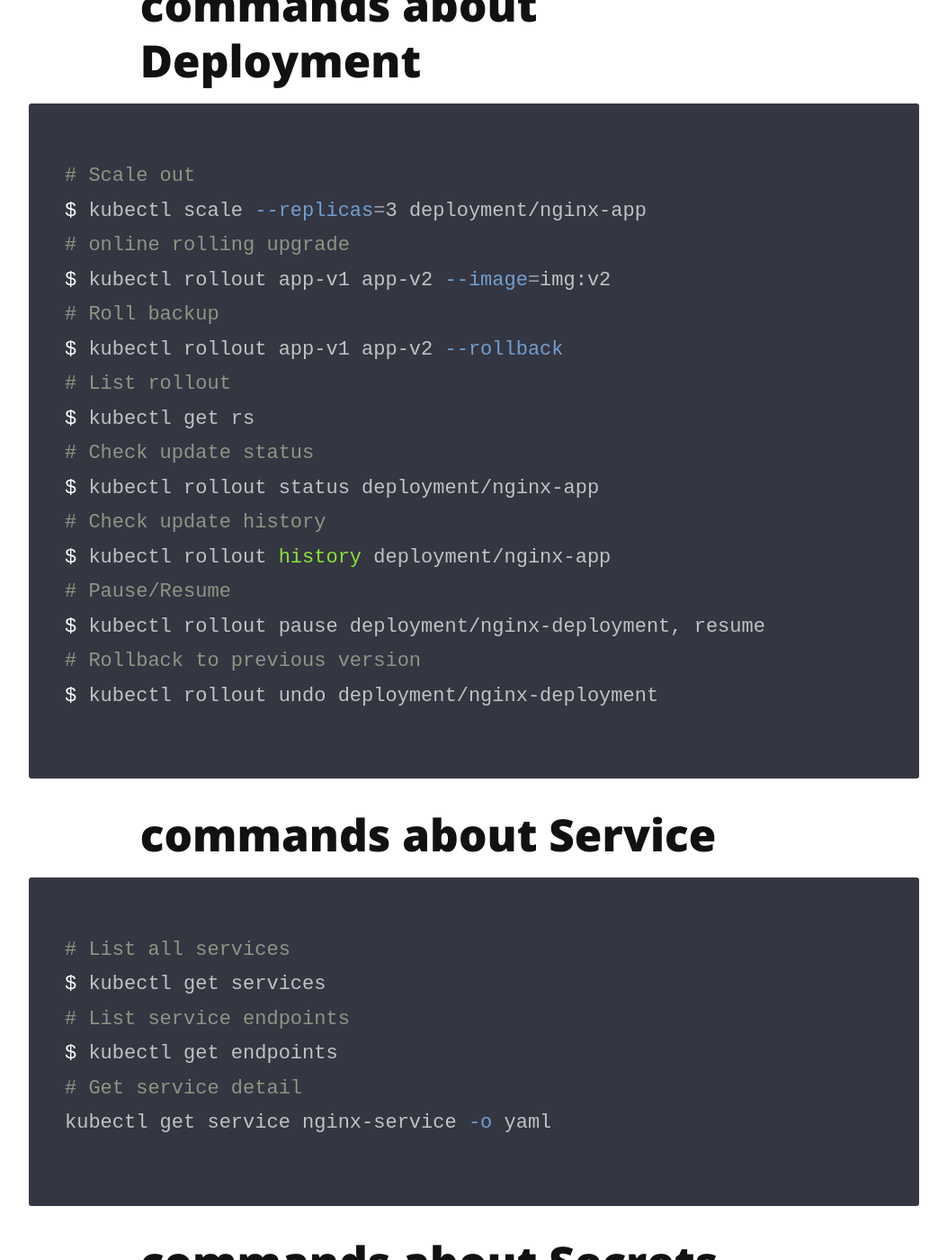
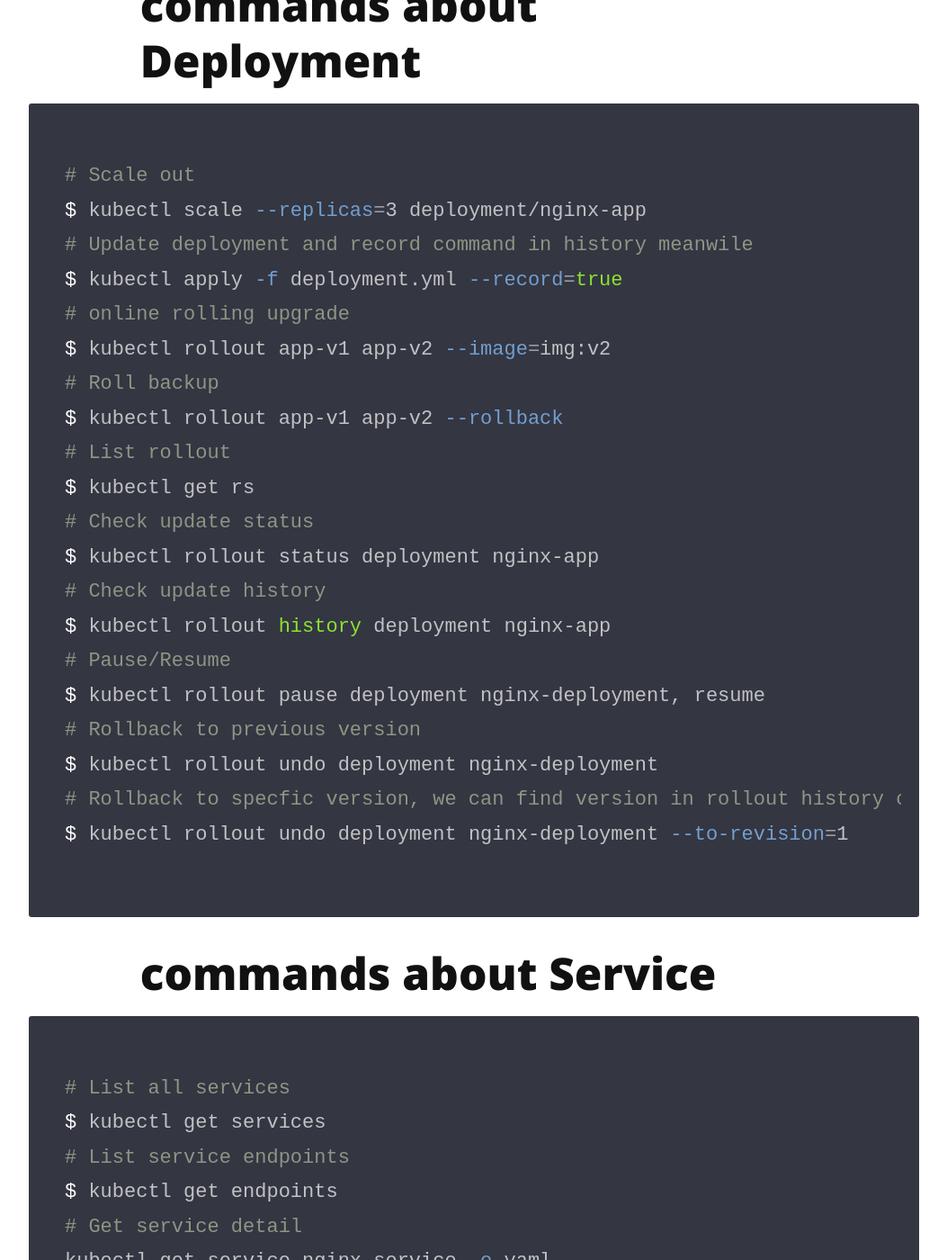
Before and after one commit to JasonHeylon/jasonheylon.github.io, a Jekyll site: the page built from _posts/2019-03-01-common-kubernetes-commands.md, in a window 1280 px wide and 1400 px high, scrolled down 6821 px. Shown: the whole window at 90% size, without its empty margins (113-1166 px from the left). Built offline with Jekyll 4.4.1, drawn with Linux system fonts in a browser that asks for light colours; nearby versions of some CDN libraries; comment, search, counter and statistics services are not loaded.

Commit message:
:memo: Update article of common kubenetes command

````diff
--- a/_posts/2019-03-01-common-kubernetes-commands.md
+++ b/_posts/2019-03-01-common-kubernetes-commands.md
@@ -155,6 +155,8 @@ $ kubectl label pods my-pod app-
 ```bash
 # Scale out
 $ kubectl scale --replicas=3 deployment/nginx-app
+# Update deployment and record command in history meanwile
+$ kubectl apply -f deployment.yml --record=true
 # online rolling upgrade
 $ kubectl rollout app-v1 app-v2 --image=img:v2
 # Roll backup
@@ -162,13 +164,15 @@ $ kubectl rollout app-v1 app-v2 --rollback
 # List rollout
 $ kubectl get rs
 # Check update status
-$ kubectl rollout status deployment/nginx-app
+$ kubectl rollout status deployment nginx-app
 # Check update history
-$ kubectl rollout history deployment/nginx-app
+$ kubectl rollout history deployment nginx-app
 # Pause/Resume
-$ kubectl rollout pause deployment/nginx-deployment, resume
+$ kubectl rollout pause deployment nginx-deployment, resume
 # Rollback to previous version
-$ kubectl rollout undo deployment/nginx-deployment
+$ kubectl rollout undo deployment nginx-deployment
+# Rollback to specfic version, we can find version in rollout history command
+$ kubectl rollout undo deployment nginx-deployment --to-revision=1
 ```
 
 ## commands about Service
````
